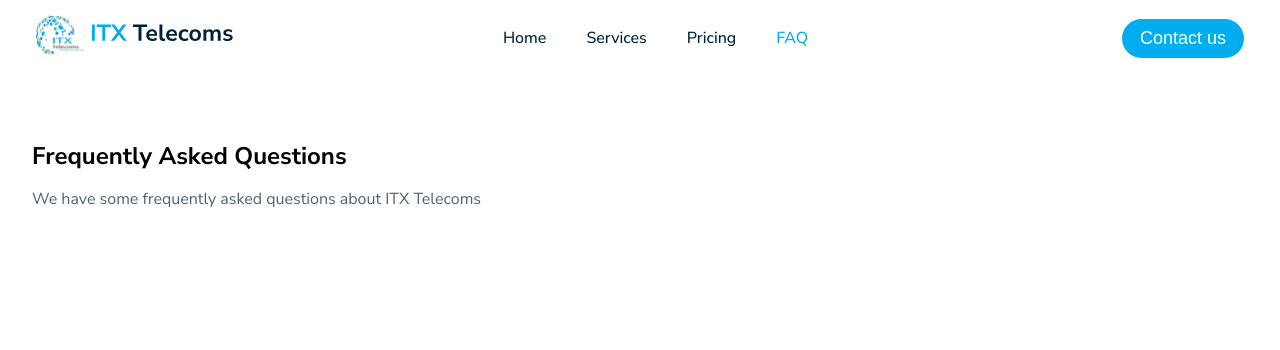
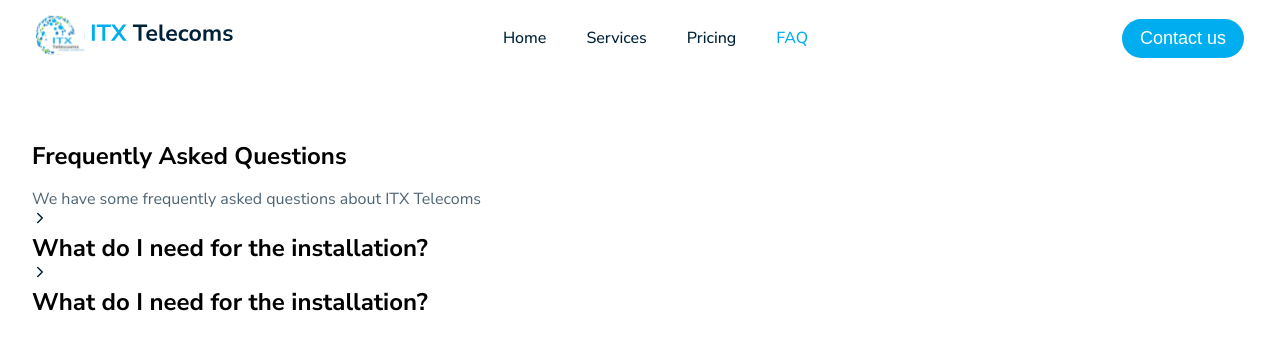
Before and after one commit to Meed-Networks/itx-redesign, a Next.js app: page /faq in a window 1280 px wide. Shown: the top 350 px of the page. Built offline with nearby package versions, Linux system fonts and the light colour scheme.

Commit message:
Itx update

```diff
--- a/components/PricingPage/planContainer.tsx
+++ b/components/PricingPage/planContainer.tsx
@@ -13,7 +13,7 @@ export default function Plan({pricing, type}:{pricing: IPrice, type: 'residentia
 
                <ul className={styles.properties}>
                     {properties.map((v,i) =>
-                    <li>
+                    <li key={i}>
                     <IoCheckmark size="14" color="#00AEEF"/> {v}
                     </li>)}
                </ul>
--- /dev/null
+++ b/components/accordion/index.tsx
@@ -0,0 +1,31 @@
+import React, { useState } from 'react';
+import {
+     IoChevronForward,
+     IoChevronDown
+} from 'react-icons/io5';
+import styles from './accordion.module.scss';
+
+const Accordion = ({accordionData}:{accordionData :{question: string, ans:string[]}}) => {
+const [isActive, setIsActive] = useState(false);
+  const { question, ans } = accordionData;
+
+  return (
+    <React.Fragment>
+      <div className={styles.accordion}>
+          <div className="accordion-item">
+          <div
+               className="accordion-title"
+               onClick={() => setIsActive(!isActive)}
+          >
+               {isActive ? <IoChevronDown size="16px" color="#002239"/> : <IoChevronForward size="16px" color="#002239"/>}
+               <h2>{question}</h2>
+
+          </div>
+          {isActive && <div className="accordion-content">{ans}</div>}
+          </div>
+          </div>
+    </React.Fragment>
+  );
+};
+
+export default Accordion;
--- a/components/contactPage/bottomSection.tsx
+++ b/components/contactPage/bottomSection.tsx
@@ -28,7 +28,7 @@ export default function BottomSection() {
           <section className={styles.bottomContainer}>
                {data.map(({image, title, text, bold},i) =>
                <div key={i} className={styles.text}>
-                    <Image src={image} height="60" width="60" alt=""/>
+                    <Image src={image} className={styles.img} height="60" width="60" alt=""/>
                     <h2>{title}</h2>
                     <p>{text}</p>
                     <b>{bold}</b>
--- a/components/contactPage/contactPage.tsx
+++ b/components/contactPage/contactPage.tsx
@@ -15,7 +15,7 @@ export default function ContactSection() {
 
               <div className={styles.formSection}>
                <div>hello</div>
-               <Image src="/assets/contact.svg" className={styles.img} height="600" width="300" alt="Form illustration"/>
+               <Image src="/assets/contact.svg"  height="600" width="300" alt="Form illustration"/>
               </div>
 
                <BottomSection/>
--- a/components/faq/faq.ts
+++ b/components/faq/faq.ts
@@ -2,9 +2,9 @@ export const faq = [
      {
           question: "What do I need for the installation?",
           ans: [
-               "Radio Cost: The cost of the radio varies based on the distance between your house and our base station. Prices start from 31,000 and can go up to 55,000, subject to potential changes.",
-               "Access Point: The cost of the access point is fixed at 27,000.",
-               "Subscription Fee: The subscription fee differs depending on the package you choose. Click here to see more"
+               `Radio Cost: The cost of the radio varies based on the distance between your house and our base station. Prices start from 31,000 and can go up to 55,000, subject to potential changes.
+               Access Point: The cost of the access point is fixed at 27,000.
+               Subscription Fee: The subscription fee differs depending on the package you choose. Click here to see more`
           ]
      },
      {
--- a/components/faq/index.tsx
+++ b/components/faq/index.tsx
@@ -1,4 +1,7 @@
+import Accordion from '../accordion';
 import styles from './faq.module.scss';
+
+import {faq} from './faq';
 
 export const FAQ = () => {
 
@@ -16,7 +19,9 @@ export const FAQ = () => {
               </div>
 
               <div className={styles.plansSection}>
-
+                {faq.map(({question, ans}, i) =>
+                    <Accordion accordionData={{question, ans}} key={i}/>
+               )}
               </div>
           </section>
     )
```
Also changed, not shown: components/PricingPage/pricingPage.tsx (+9 -5 lines), components/contactPage/style.module.scss (+3 -4 lines), components/accordion/accordion.module.scss (added).
